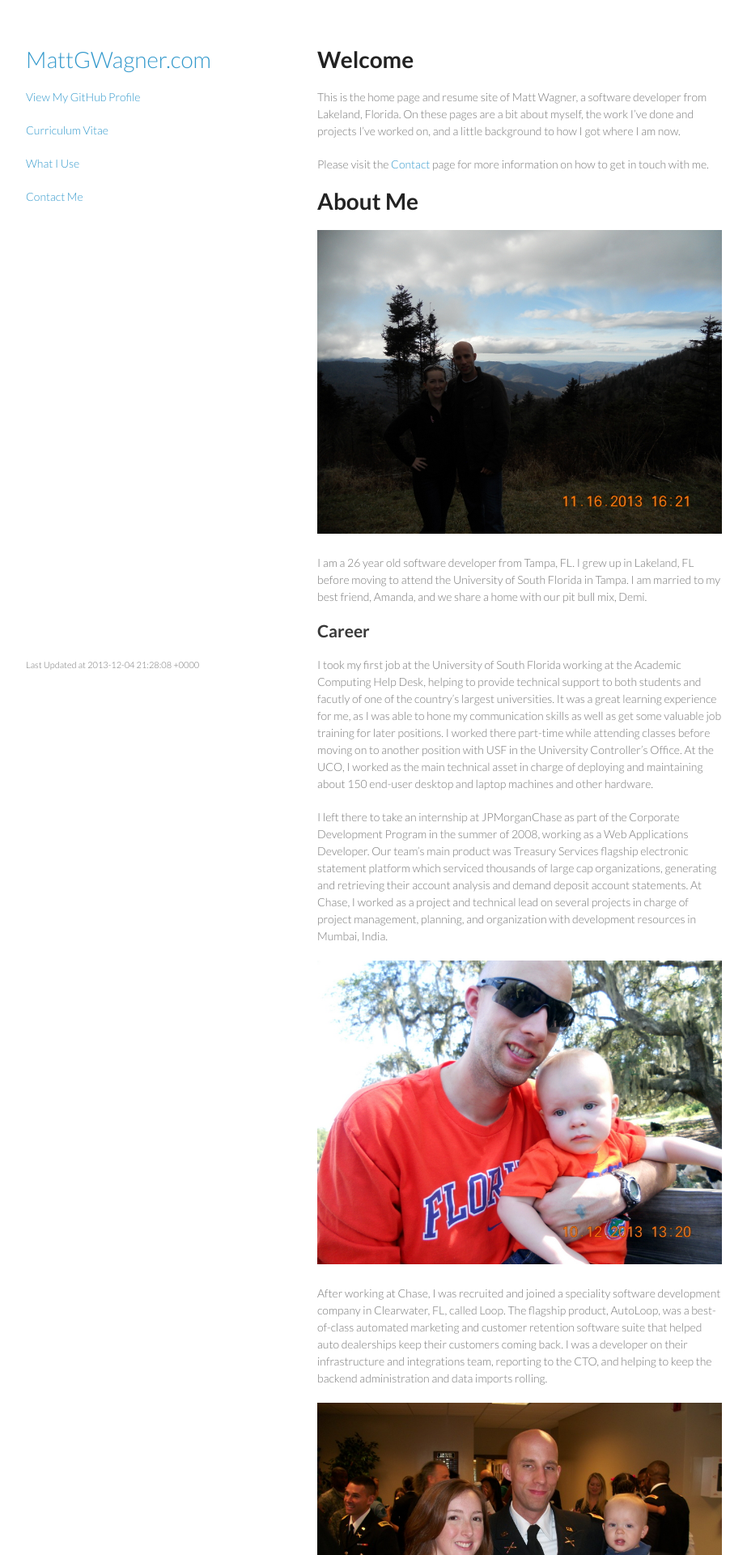
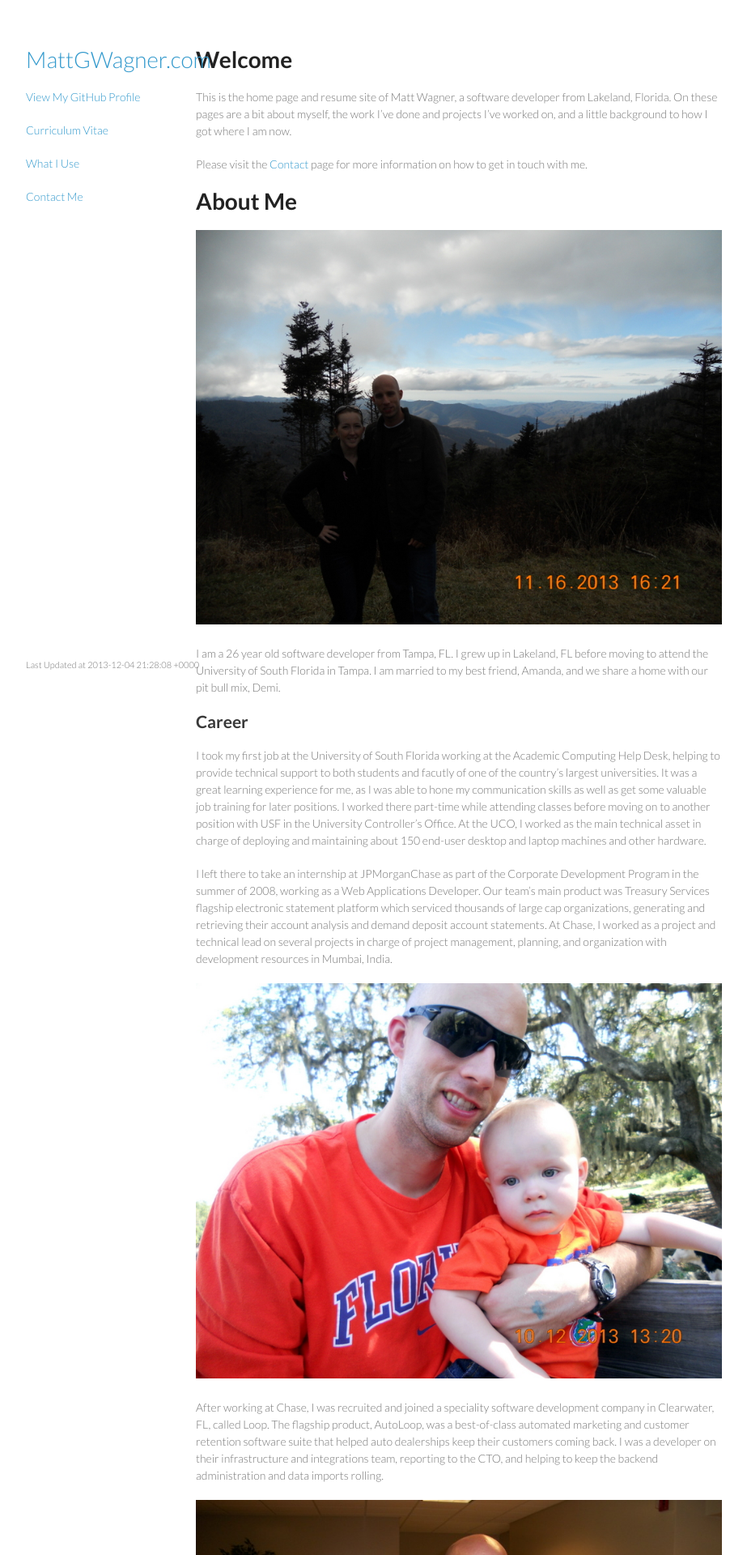
Before and after one commit to mattgwagner/mattgwagner, a Jekyll site: the page built from index.md, in a window 1280 px wide. Shown: the top 1920 px of the page at 81% size, without its empty margins (178-1101 px from the left). Built offline with Jekyll 4.4.1, drawn with Linux system fonts in a browser that asks for light colours.

Commit message:
Tweak section CSS

```diff
--- a/stylesheets/styles.css
+++ b/stylesheets/styles.css
@@ -126,9 +126,9 @@ header ul a strong {
 }
 
 section {
-  width:500px;
+  width:650px;
   float:right;
-  padding-bottom:50px;
+  padding-bottom:25px;
 }
 
 small {
```
